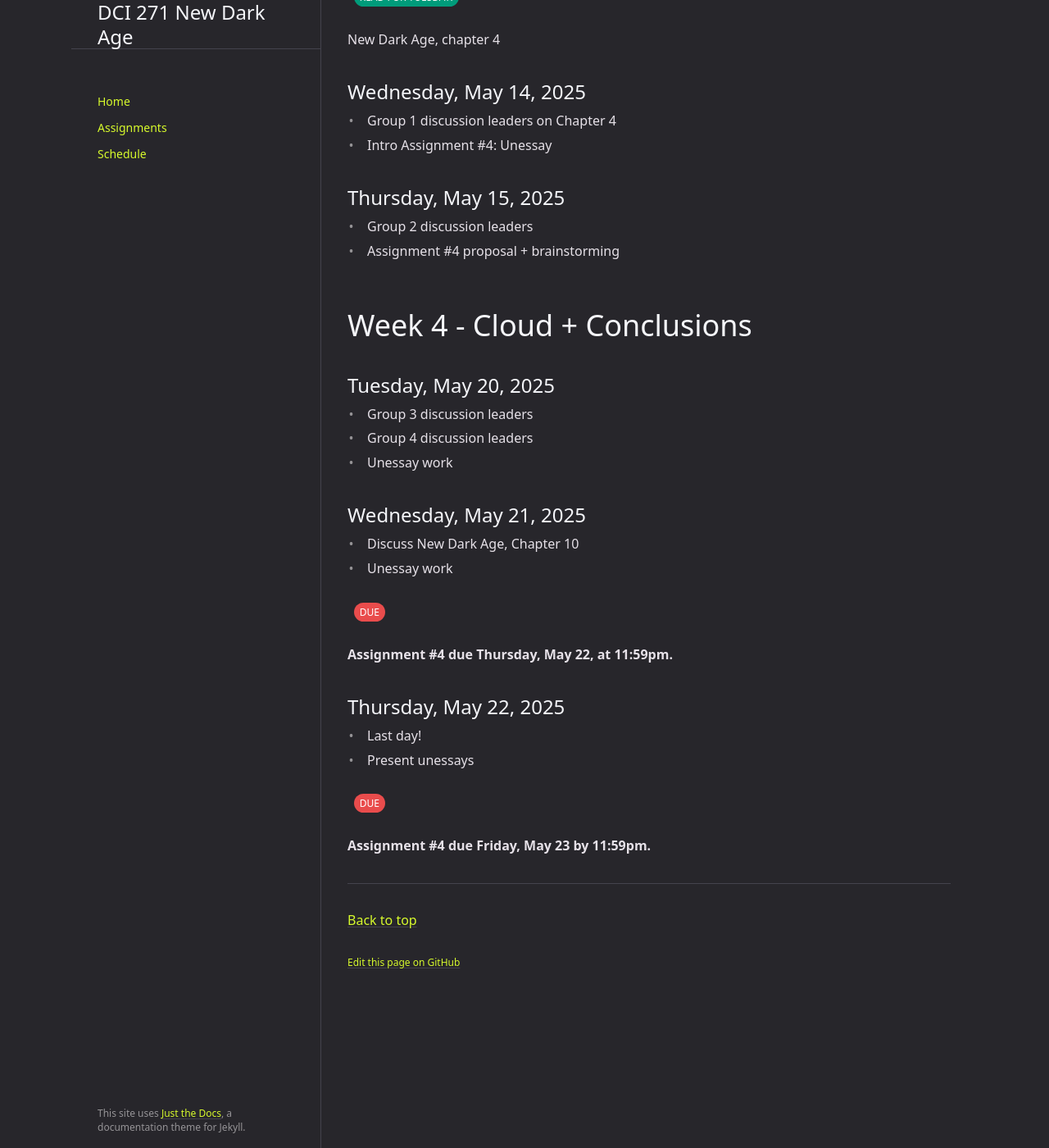
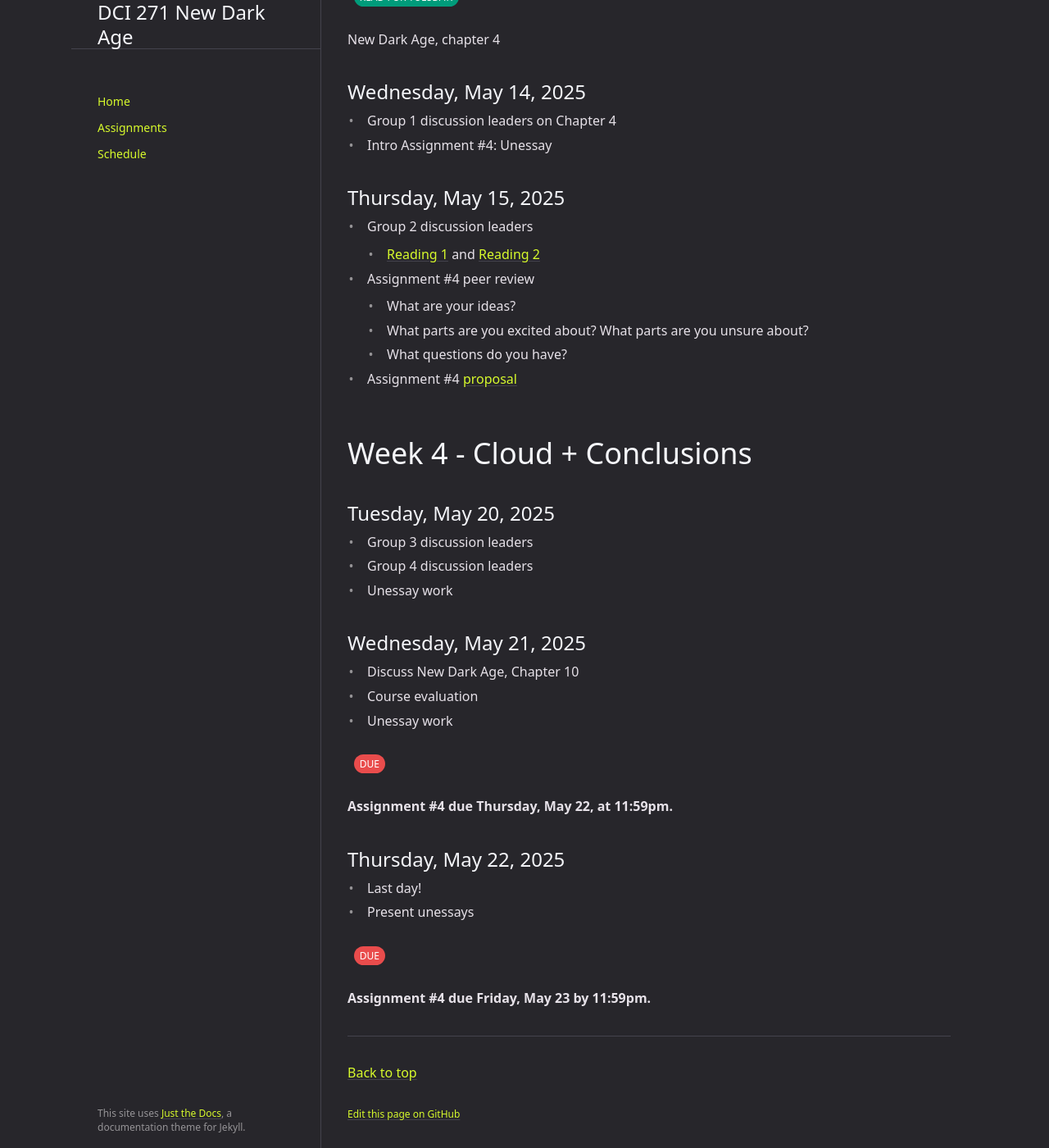
Before and after one commit to mackenziekbrooks/dci271-s25-newdarkage, a Jekyll site: the page built from docs/schedule.md, in a window 1280 px wide and 1400 px high, scrolled down 3034 px. Shown: the whole window at 82% size. Built offline with Jekyll 4.4.1, drawn with Linux system fonts in a browser that asks for light colours; cached includes are drawn as plain includes.

Commit message:
thursday

```diff
--- a/docs/schedule.md
+++ b/docs/schedule.md
@@ -126,7 +126,13 @@ New Dark Age, chapter 4
 ## Thursday, May 15, 2025
 
 * Group 2 discussion leaders
-* Assignment #4 proposal + brainstorming
+  * [Reading 1](https://www.vox.com/recode/22412232/youtube-kids-autoplay) and [Reading 2](https://www.scientificamerican.com/article/information-overload-helps-fake-news-spread-and-social-media-knows-it/)
+* Assignment #4 peer review
+  * What are your ideas?
+  * What parts are you excited about? What parts are you unsure about?
+  * What questions do you have?
+* Assignment #4 [proposal](https://docs.google.com/forms/d/e/1FAIpQLScwQJbSohnwrqaq5Iq_yVH21IgN9FIPkkT6SUg1spc718UKYQ/viewform?usp=dialog)
+
 
 # Week 4 - Cloud + Conclusions
 
@@ -139,6 +145,7 @@ New Dark Age, chapter 4
 ## Wednesday, May 21, 2025
 
 * Discuss New Dark Age, Chapter 10
+* Course evaluation
 * Unessay work
 
 Due
```
Also changed, not shown: 2 other files.
